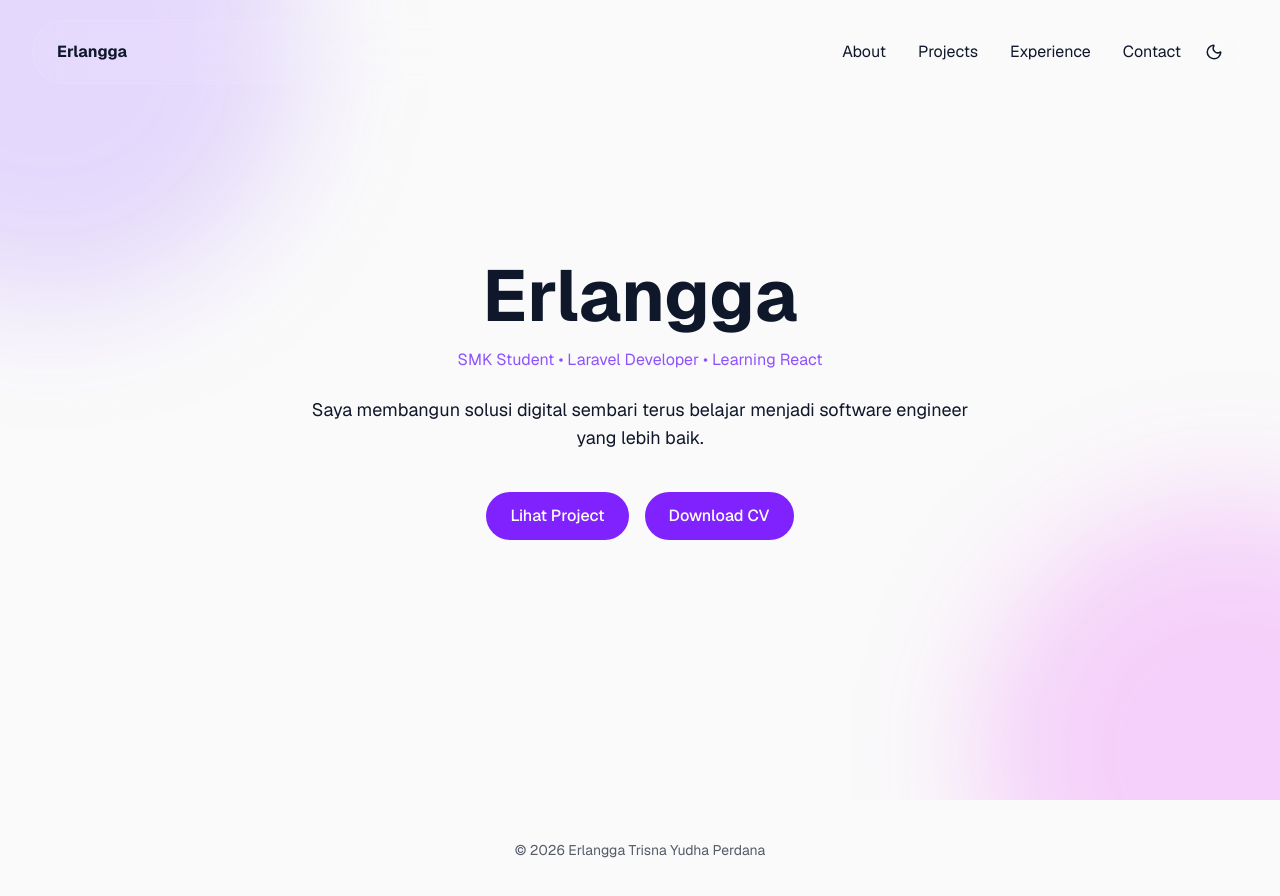
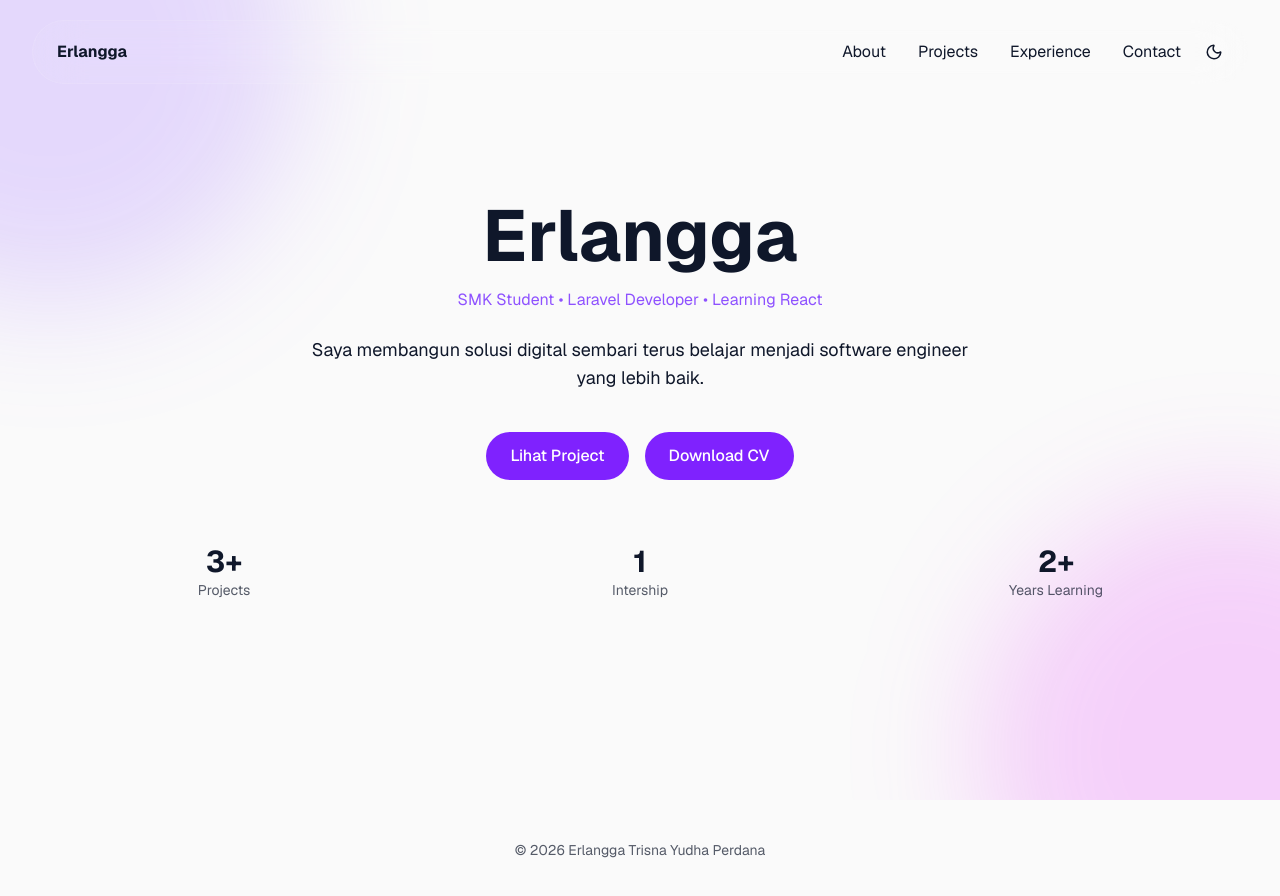
Before and after one commit to Perdanatrisna98/Portofolio, a Next.js app: page / in a window 1280 px wide. Shown: the top 896 px of the page. Built offline with nearby package versions, Linux system fonts and the light colour scheme.

Commit message:
feat(about): add timeline data

```diff
--- a/components/sections/Hero.tsx
+++ b/components/sections/Hero.tsx
@@ -34,6 +34,19 @@ export default function Hero() {
                         </Button>
                     </motion.div>
 
+                    <div className="mt-16 grid grid-cols-3 gap-8">
+                        {heroData.stats.map((stat) => (
+                            <div key={stat.label}>
+                                <h3 className="text-3xl font-bold">
+                                    {stat.value}
+                                </h3>
+                                <p className="text-sm opacity-70">
+                                    {stat.label}
+                                </p>
+                            </div>
+                        ))}
+                    </div>
+
                 </div>
             </Container>
 
--- /dev/null
+++ b/data/about.ts
@@ -0,0 +1,27 @@
+export const aboutTimeline = [
+    {
+        year: "2008",
+        title: "Lahir",
+        description: "Lahir pada 12 april 2008 di Bandung, Jawa Barat.",
+    },
+    {
+        year: "2023",
+        title: "Masuk SMK",
+        description: "Menempuh pendidikan di SMK MVP ARS Internasional Bandung.",
+    },
+    {
+        year: "2025",
+        title: "Belajar Web Development",
+        description: "Fokus mempelajari Larevel, PHPm Git, Bootstarp, dan mulai belajar React.",
+    },
+    {
+        year: "2026",
+        title: "PKL di Pt Sevenlay",
+        description: "Menjalani Praktik Kerja Lapangan sebagai Frontend Developer di Kliktron.id.",
+    },
+    {
+        year: "Future",
+        title: "Fullstack Engineer",
+        description: "Terus belajar membangun aplikasi modern dan memberikan solusi digital yang bermanfaat.",
+    },
+]
```
